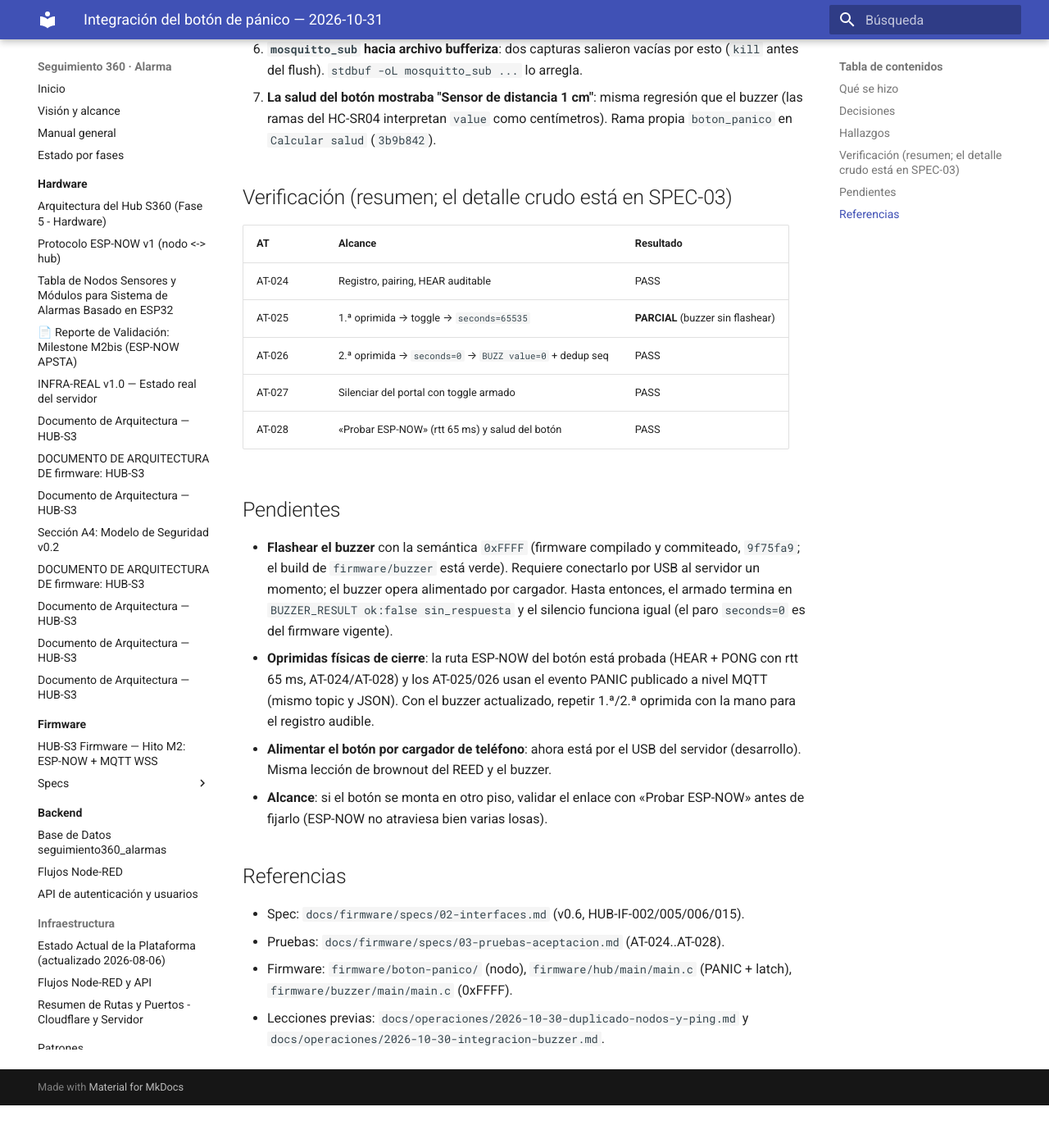
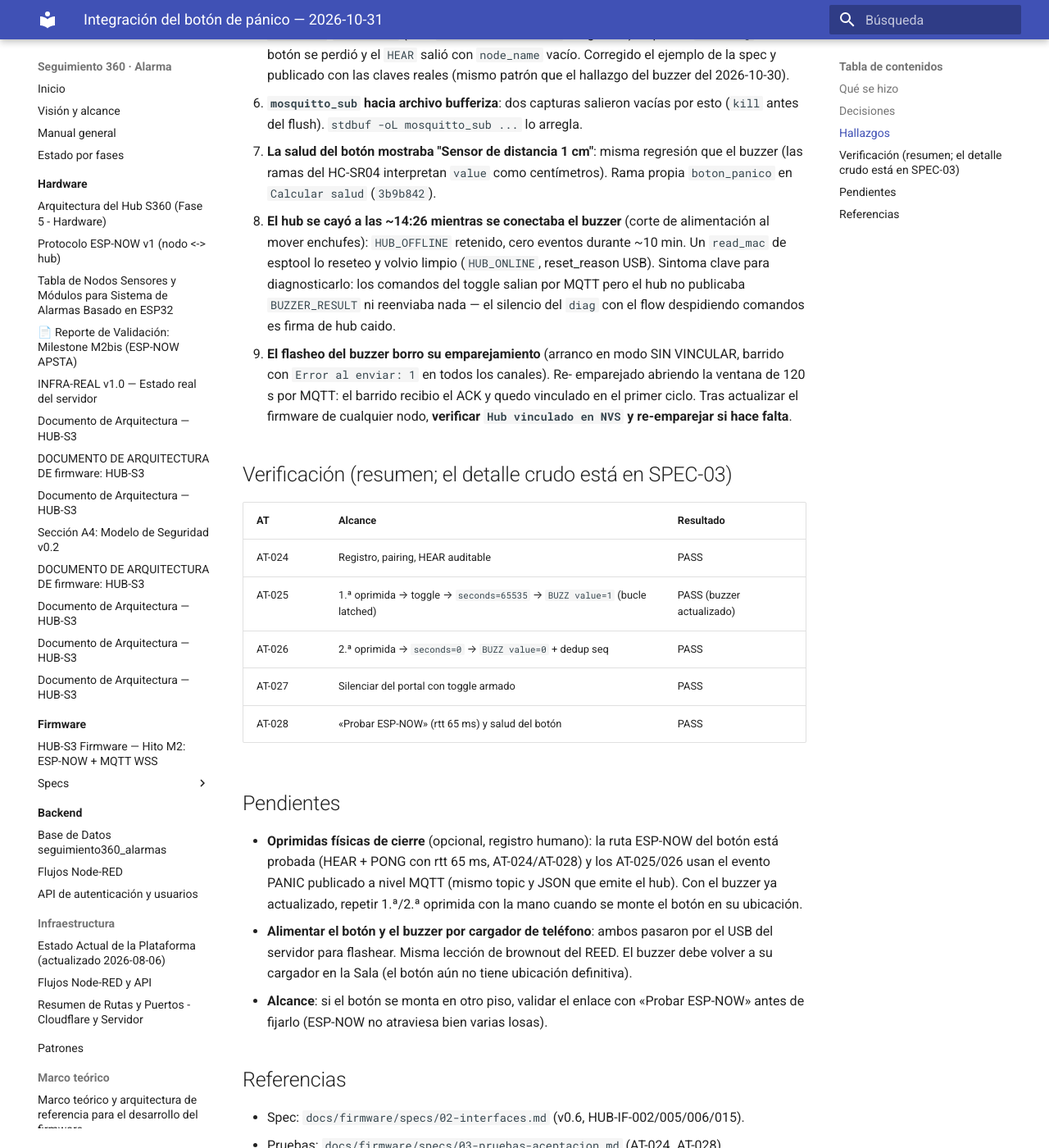
Before and after one commit to khalifa63/seguimiento360-alarma, an MkDocs documentation site: the page built from docs/operaciones/2026-10-31-integracion-boton-panico.md, in a window 1280 px wide and 1400 px high, scrolled down 2345 px. Shown: the whole window at 82% size. Built offline with MkDocs 1.6.1 and Material for MkDocs 9.7.7, drawn with Linux system fonts in a browser that asks for light colours; before the commit the page ends 3693 px from its top, so only the background shows below that; some of the changed text lies outside the part shown.

Commit message:
test: AT-025 completo - bucle latched verificado con buzzer actualizado

```diff
--- a/docs/operaciones/2026-10-31-integracion-boton-panico.md
+++ b/docs/operaciones/2026-10-31-integracion-boton-panico.md
@@ -21,6 +21,7 @@
 | 6 | Portal: tarjeta `boton_panico` con estado y última oprimida | `30cda3c` |
 | 7 | Registro del nodo (devices id 10 + nodes id 10, serial minúsculas) | (SQL directo, sin commit) |
 | 8 | AT-024..AT-028 con evidencia cruda | `test:` (este ciclo) |
+| + | Buzzer flasheado y re-emparejado: AT-025 completo (bucle latched audible) | `test:` (este ciclo) |
 | — | Fix: toggle lee `msg.srcMac` en raíz + salud de `boton_panico` | `3b9b842` |
 | 9 | Bitácora + push | (este commit) |
 
@@ -85,31 +86,41 @@
 7. **La salud del botón mostraba "Sensor de distancia 1 cm"**: misma
    regresión que el buzzer (las ramas del HC-SR04 interpretan `value` como
    centímetros). Rama propia `boton_panico` en `Calcular salud` (`3b9b842`).
+8. **El hub se cayó a las ~14:26 mientras se conectaba el buzzer** (corte de
+   alimentación al mover enchufes): `HUB_OFFLINE` retenido, cero eventos
+   durante ~10 min. Un `read_mac` de esptool lo reseteo y volvio limpio
+   (`HUB_ONLINE`, reset_reason USB). Sintoma clave para diagnosticarlo:
+   los comandos del toggle salian por MQTT pero el hub no publicaba
+   `BUZZER_RESULT` ni reenviaba nada — el silencio del `diag` con el flow
+   despidiendo comandos es firma de hub caido.
+9. **El flasheo del buzzer borro su emparejamiento** (arranco en modo SIN
+   VINCULAR, barrido con `Error al enviar: 1` en todos los canales). Re-
+   emparejado abriendo la ventana de 120 s por MQTT: el barrido recibio el
+   ACK y quedo vinculado en el primer ciclo. Tras actualizar el firmware de
+   cualquier nodo, **verificar `Hub vinculado en NVS` y re-emparejar si hace
+   falta**.
 
 ## Verificación (resumen; el detalle crudo está en SPEC-03)
 
 | AT | Alcance | Resultado |
 |---|---|---|
 | AT-024 | Registro, pairing, HEAR auditable | PASS |
-| AT-025 | 1.ª oprimida → toggle → `seconds=65535` | **PARCIAL** (buzzer sin flashear) |
+| AT-025 | 1.ª oprimida → toggle → `seconds=65535` → `BUZZ value=1` (bucle latched) | PASS (buzzer actualizado) |
 | AT-026 | 2.ª oprimida → `seconds=0` → `BUZZ value=0` + dedup seq | PASS |
 | AT-027 | Silenciar del portal con toggle armado | PASS |
 | AT-028 | «Probar ESP-NOW» (rtt 65 ms) y salud del botón | PASS |
 
 ## Pendientes
 
-- **Flashear el buzzer** con la semántica `0xFFFF` (firmware compilado y
-  commiteado, `9f75fa9`; el build de `firmware/buzzer` está verde). Requiere
-  conectarlo por USB al servidor un momento; el buzzer opera alimentado por
-  cargador. Hasta entonces, el armado termina en
-  `BUZZER_RESULT ok:false sin_respuesta` y el silencio funciona igual
-  (el paro `seconds=0` es del firmware vigente).
-- **Oprimidas físicas de cierre**: la ruta ESP-NOW del botón está probada
-  (HEAR + PONG con rtt 65 ms, AT-024/AT-028) y los AT-025/026 usan el evento
-  PANIC publicado a nivel MQTT (mismo topic y JSON). Con el buzzer
-  actualizado, repetir 1.ª/2.ª oprimida con la mano para el registro audible.
-- **Alimentar el botón por cargador de teléfono**: ahora está por el USB del
-  servidor (desarrollo). Misma lección de brownout del REED y el buzzer.
+- **Oprimidas físicas de cierre** (opcional, registro humano): la ruta
+  ESP-NOW del botón está probada (HEAR + PONG con rtt 65 ms, AT-024/AT-028) y
+  los AT-025/026 usan el evento PANIC publicado a nivel MQTT (mismo topic y
+  JSON que emite el hub). Con el buzzer ya actualizado, repetir
+  1.ª/2.ª oprimida con la mano cuando se monte el botón en su ubicación.
+- **Alimentar el botón y el buzzer por cargador de teléfono**: ambos pasaron
+  por el USB del servidor para flashear. Misma lección de brownout del REED.
+  El buzzer debe volver a su cargador en la Sala (el botón aún no tiene
+  ubicación definitiva).
 - **Alcance**: si el botón se monta en otro piso, validar el enlace con
   «Probar ESP-NOW» antes de fijarlo (ESP-NOW no atraviesa bien varias losas).
 
```
Also changed, not shown: docs/firmware/specs/03-pruebas-aceptacion.md (+29 -9 lines).
